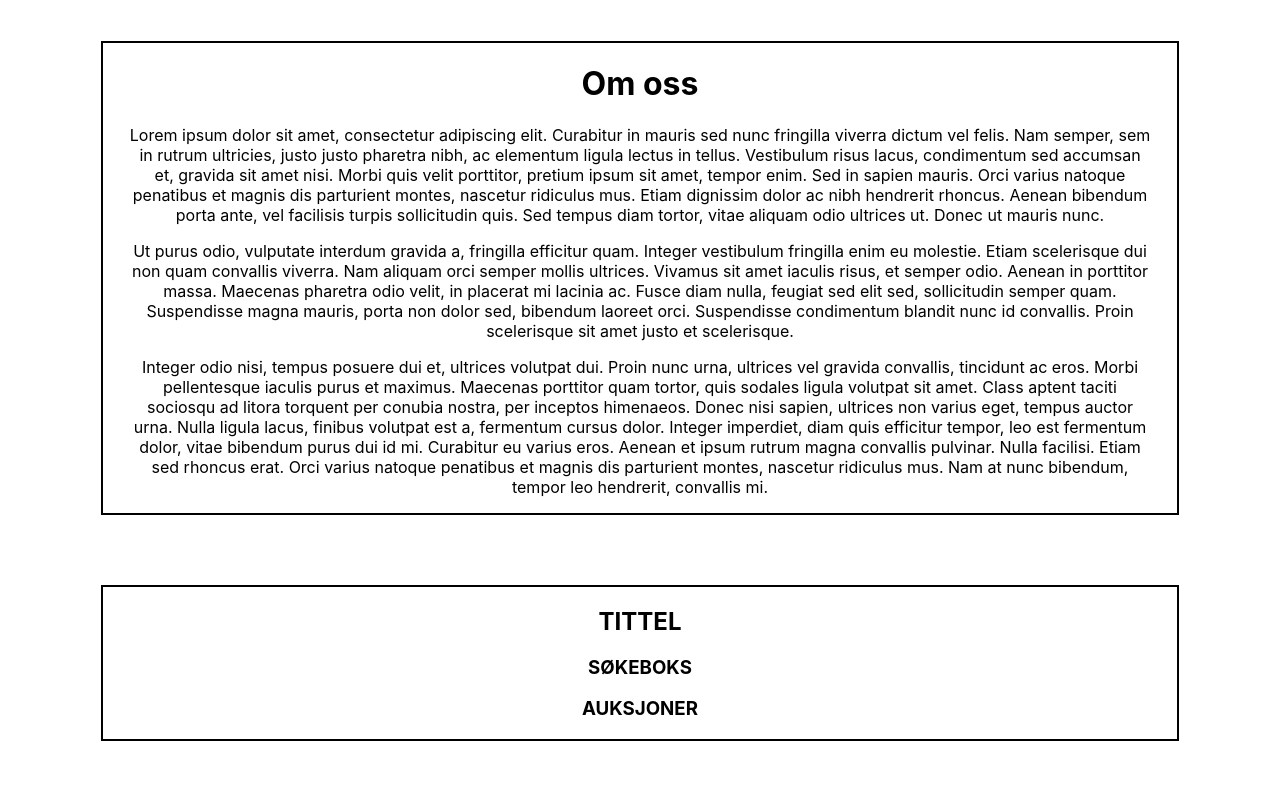
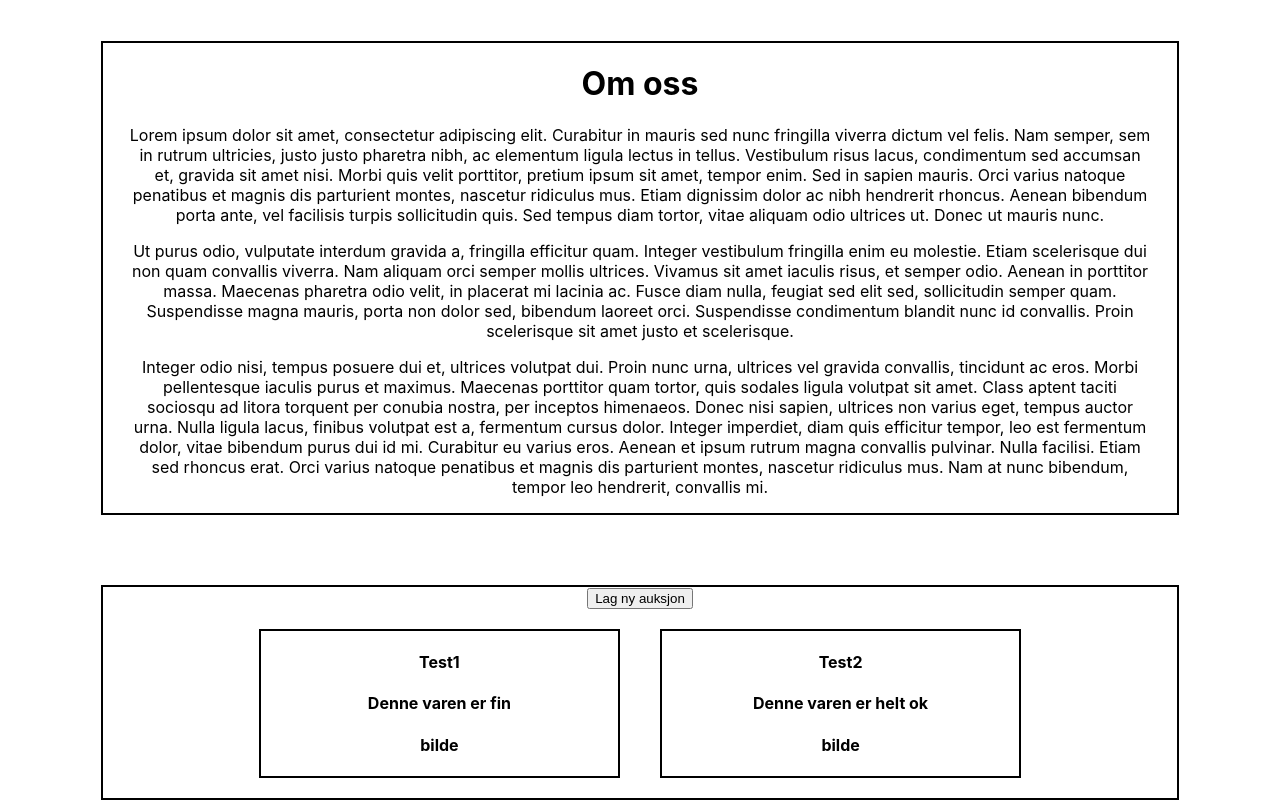
Before and after one commit to Siglangf/Programvareutvikling, a React (Create React App) app in the folder client/: page / in a window 1280 px wide. Shown: the part 241-1041 px from the top of the page. Before the commit the page ends 982 px from the top, so only its background shows below. Built offline with nearby package versions, Linux system fonts and the light colour scheme; no server answers.

Commit message:
now adds static auction objects

```diff
--- a/client/src/containers/AuctionBuilder/Auction/Auction.css
+++ b/client/src/containers/AuctionBuilder/Auction/Auction.css
@@ -0,0 +1,8 @@
+.auction {
+  width: 30%;
+  margin: 20px 20px;
+  text-align: center;
+  padding: 0 25px;
+  border: 2px solid black;
+  display: inline-block;
+}
--- a/client/src/containers/AuctionBuilder/Auction/Auction.js
+++ b/client/src/containers/AuctionBuilder/Auction/Auction.js
@@ -0,0 +1,26 @@
+import React, {Component} from 'react';
+import './Auction.css';
+
+class Auction extends Component {
+
+  state= {
+    id: this.props.id,
+    name: this.props.name,
+    description: this.props.description,
+    picture: this.props.picture,
+    currentBid: this.props.bid
+  }
+
+  render(){
+    return (
+      <div className="auction">
+        <h4>{this.props.name}</h4>
+        <h4>{this.props.description}</h4>
+        <h4>{this.props.picture}</h4>
+        <h4>{this.props.lowestBid}</h4>
+      </div>
+    );
+  }
+}
+
+export default Auction;
--- a/client/src/containers/AuctionBuilder/AuctionBuilder.js
+++ b/client/src/containers/AuctionBuilder/AuctionBuilder.js
@@ -1,13 +1,53 @@
 import React, {Component} from 'react';
 import './AuctionBuilder.css';
+import Auction from '../AuctionBuilder/Auction/Auction';
 
 class AuctionBuilder extends Component {
+
+  state = {
+    auctions: [
+      {
+        name: 'Test1',
+        description: 'Denne varen er fin',
+        picture: 'bilde',
+        bid: 100,
+      },
+      {
+        name: 'Test2',
+        description: 'Denne varen er helt ok',
+        picture: 'bilde',
+        bid: 50,
+      }
+    ],
+    isOpen: false,
+
+  }
+
+  handleCreateAuction = (auction) => {
+
+  }
+
+  createAuction = (auction) => {
+    const auc = auction;
+    this.setState( {auctions: this.state.auctions.concat(auc)} );
+  }
+
   render(){
+
+    const auctions = this.state.auctions.map((auc, i) => (
+      <Auction
+        name={auc.name}
+        id={i}
+        description={auc.description}
+        picture={auc.picture}
+        currentbid={auc.bid}
+      />
+    ));
+
     return(
       <div className="auctionBoxes">
-      <h2>TITTEL</h2>
-      <h3>SØKEBOKS</h3>
-      <h3>AUKSJONER</h3>
+      <div><button onClick={this.handleCreateAuction}>Lag ny auksjon</button></div>
+      {auctions}
       </div>
     );
   }
```
Also changed, not shown: client/src/containers/ToogleableForm/ToogleableForm.js (added, +9 -0 lines).
